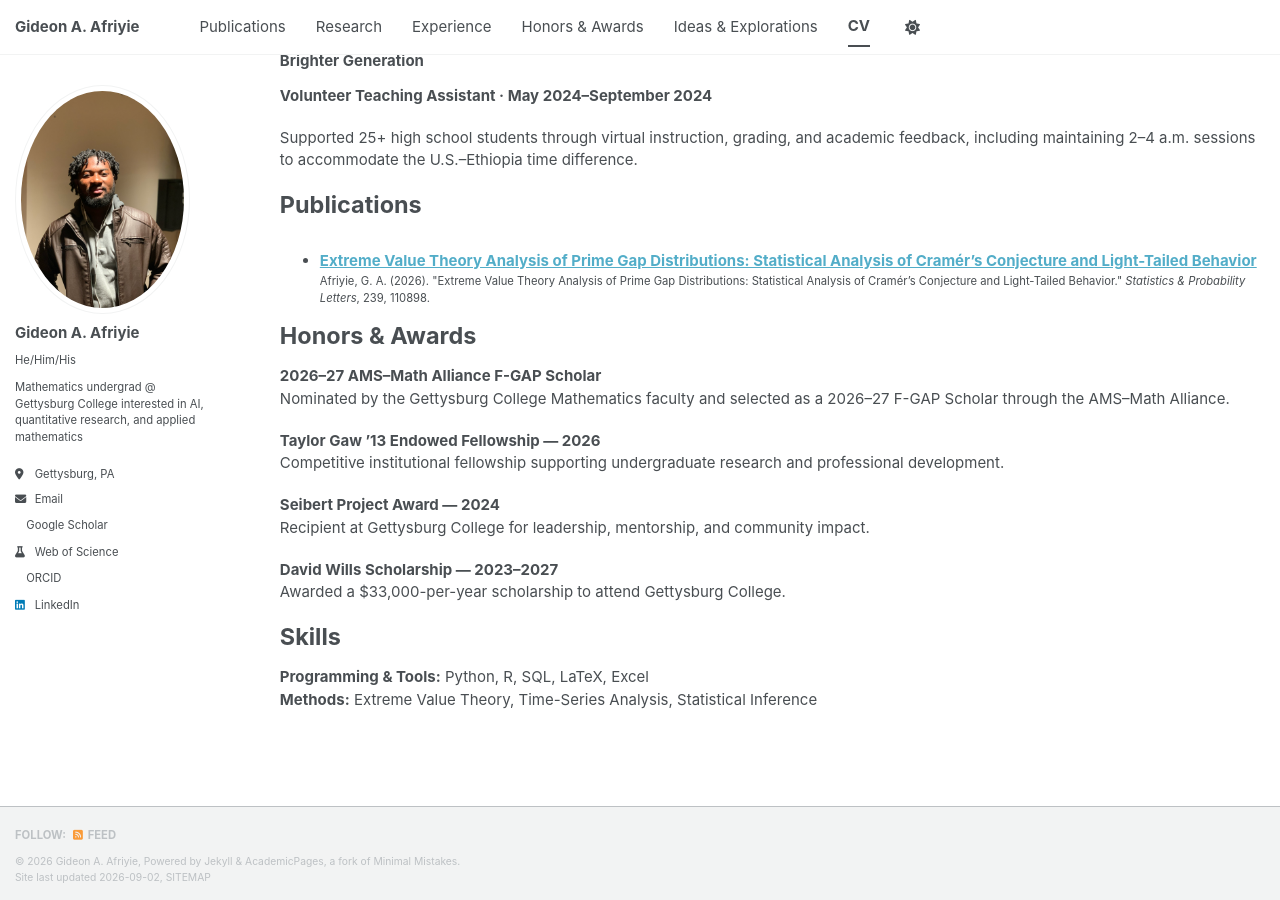
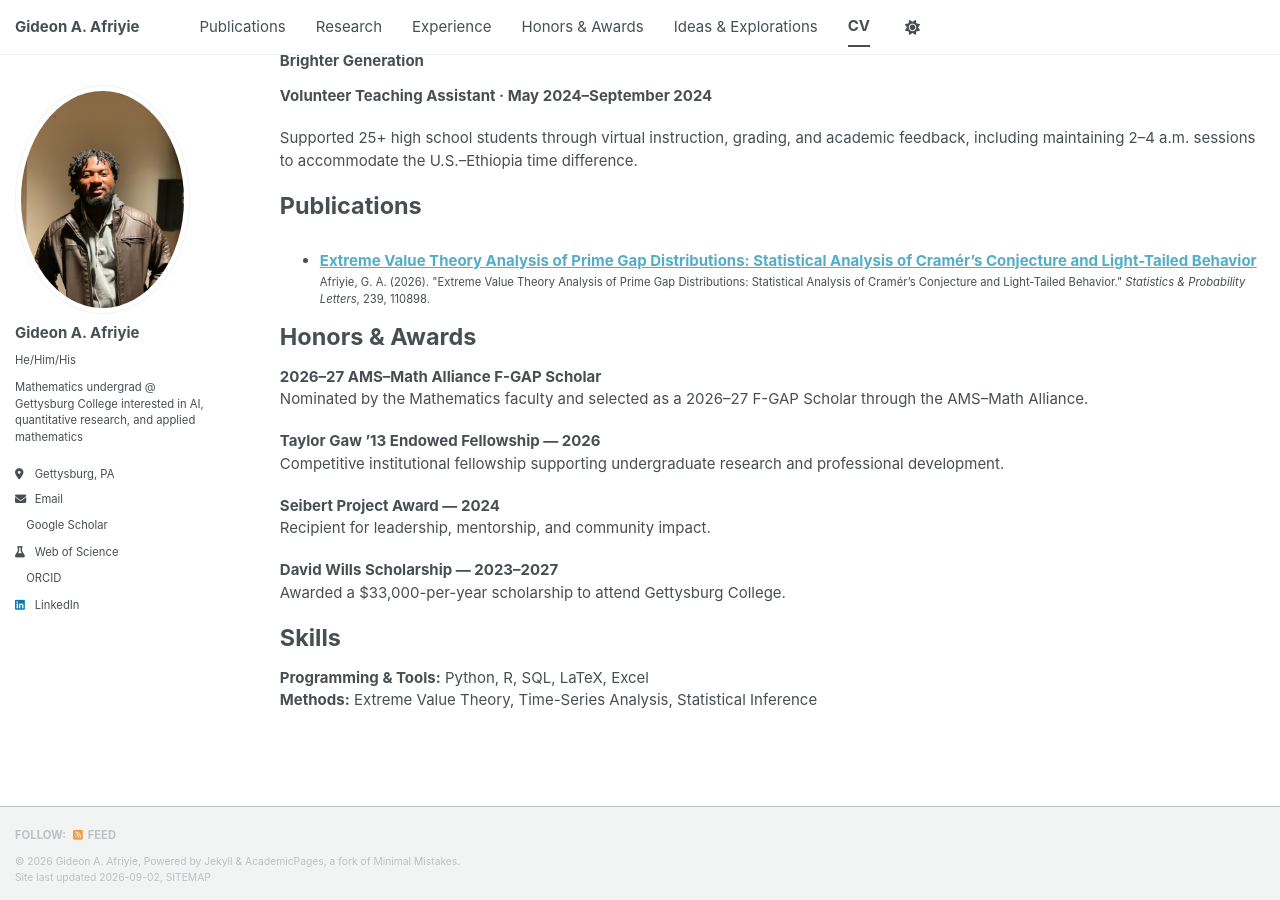
Before and after one commit to GideonAfriyie/academic-website-test, a Jekyll site: the page built from _pages/cv.md, in a window 1280 px wide and 900 px high, scrolled down 898 px. Built offline with Jekyll 4.4.1, drawn with Linux system fonts in a browser that asks for light colours; a style sheet for code colours, icons or effects is not loaded.

Commit message:
Refine wording in honors and awards section

```diff
--- a/_pages/cv.md
+++ b/_pages/cv.md
@@ -54,13 +54,13 @@ Publications
 Honors & Awards
 ======
 **2026–27 AMS–Math Alliance F-GAP Scholar**
-Nominated by the Gettysburg College Mathematics faculty and selected as a 2026–27 F-GAP Scholar through the AMS–Math Alliance.
+Nominated by the Mathematics faculty and selected as a 2026–27 F-GAP Scholar through the AMS–Math Alliance.
 
 **Taylor Gaw ’13 Endowed Fellowship — 2026**
 Competitive institutional fellowship supporting undergraduate research and professional development.
 
 **Seibert Project Award — 2024**
-Recipient at Gettysburg College for leadership, mentorship, and community impact.
+Recipient for leadership, mentorship, and community impact.
 
 **David Wills Scholarship — 2023–2027**
 Awarded a $33,000-per-year scholarship to attend Gettysburg College.
```
